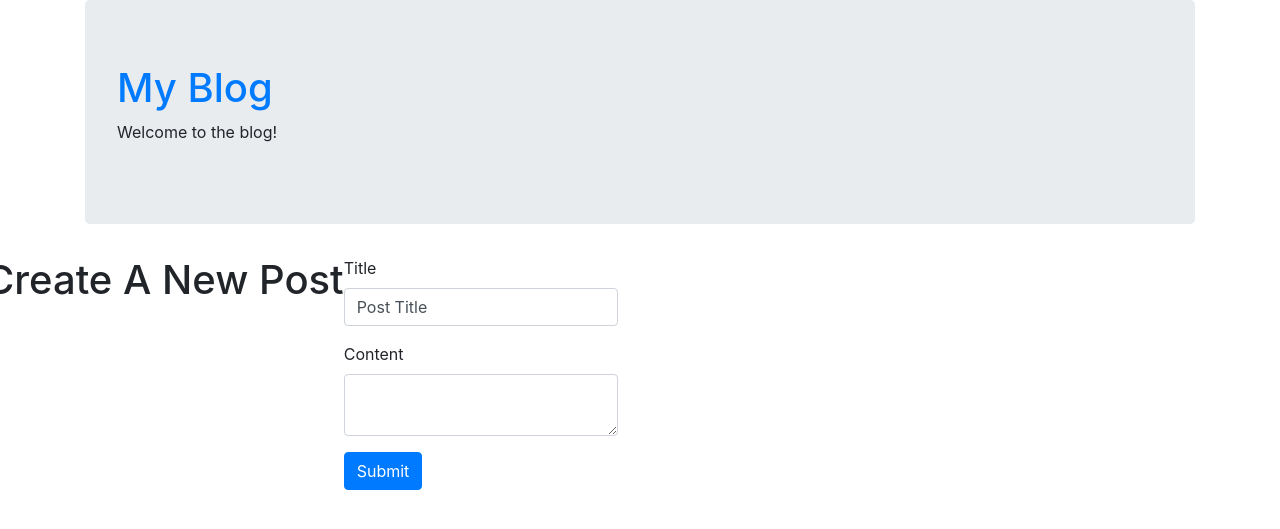
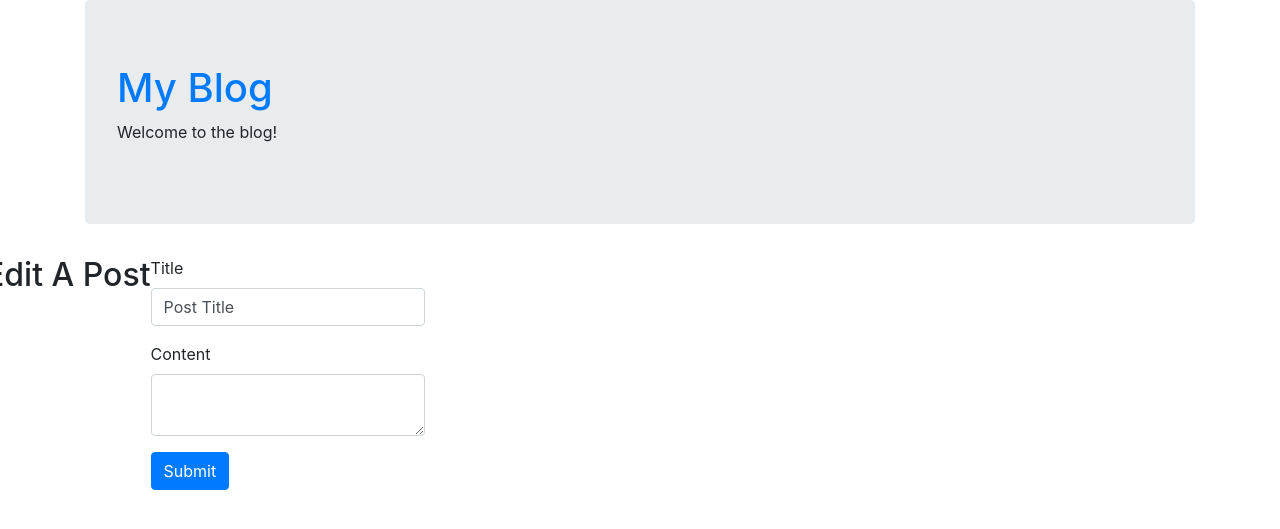
Before and after one commit to TrumanH/Blog-flask, a Flask app: page /blog/edit/1 in a window 1280 px wide. Shown: the top 529 px of the page. Run offline with Flask 2, Linux system fonts and the light colour scheme; data comes from the database, SQL or seed files in the repository; some libraries are stand-ins or nearby versions.

Commit message:
Truman
edited README

```diff
--- a/webapp/templates/blog/edit.html
+++ b/webapp/templates/blog/edit.html
@@ -3,7 +3,7 @@
 
 {% block body %}
 <div class="row">
-    <h1 class="text-center">Create A New Post</h1>
+    <h2 class="text-center">Edit A Post</h2>
     <form method="POST" action="{{ url_for('.edit_post', id=post.id) }}">
         {{ form.hidden_tag() }}
         <div class="form-group">
```
Also changed, not shown: README.md, img/00.png (added), img/01.png (added), img/02.png (added), img/03.png (added).
